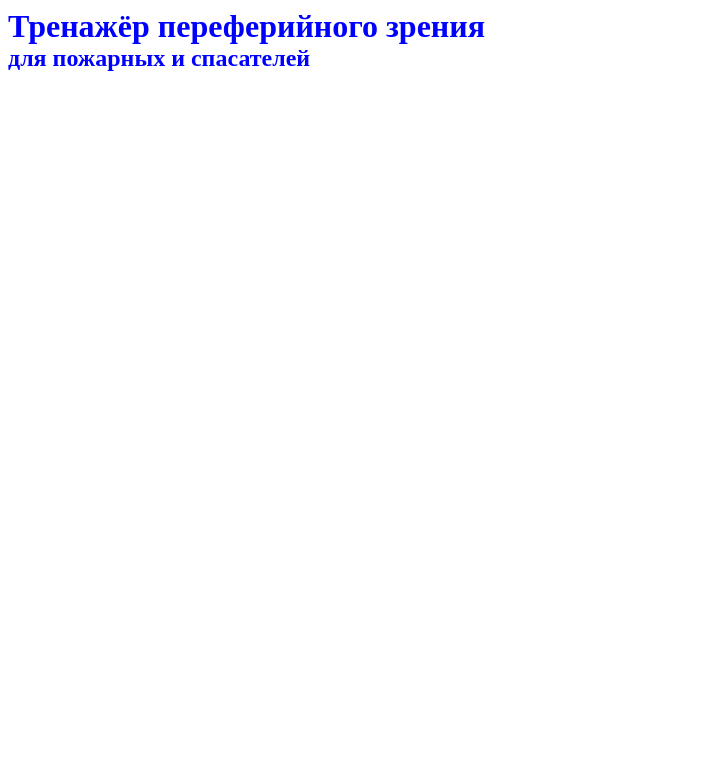
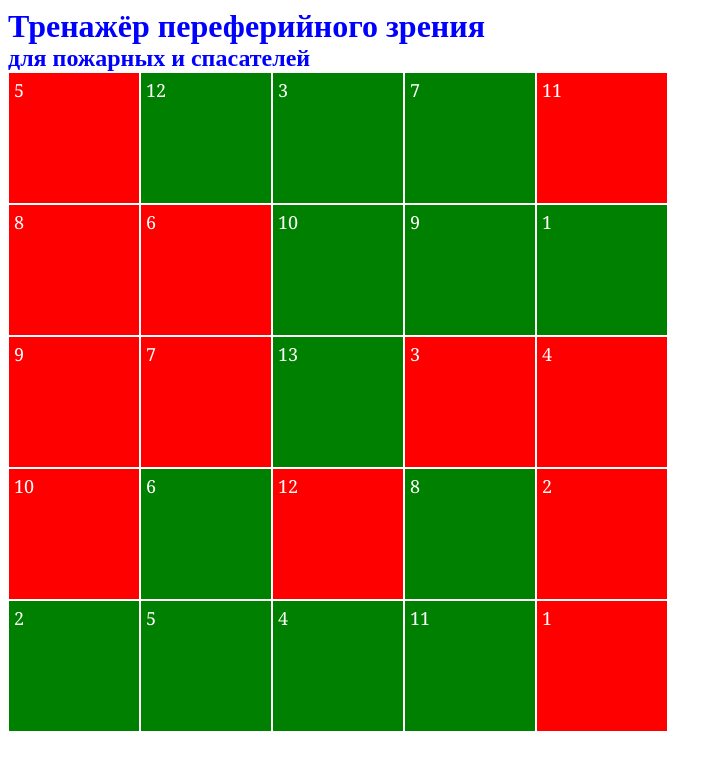
Before and after one commit to Aparin/traner-of-peripheral-vision, a website built with webpack: page dist/traner-of-peripheral-vision.html in a window 1280 px wide. Shown: the whole page, without its empty margins (0-722 px from the left). Built offline with nearby package versions, Linux system fonts and the light colour scheme.

Commit message:
output squares in DOM

```diff
--- a/src/index.js
+++ b/src/index.js
@@ -1,4 +1,4 @@
 import './main.css'
-import mapGenerator from './mapGenerator';
+import squaresToPage from './squaresToPage';
 
-console.log(mapGenerator());
+squaresToPage();
--- a/src/main.css
+++ b/src/main.css
@@ -3,3 +3,27 @@ h2 {
     color: blue;
     margin: 0 auto;
 }
+
+#root {
+    width: 680px;
+}
+
+.red,
+.green {
+    color: white;
+    font-size: 18px;
+    font-family: Georgia, 'Times New Roman', Times, serif;
+    width: 120px;
+    height: 120px;
+    display: inline-block;
+    padding: 5px;
+    border: 1px solid white;
+}
+
+.red {
+    background-color: red;
+}
+
+.green {
+    background-color: green;
+}
--- a/src/mapGenerator.js
+++ b/src/mapGenerator.js
@@ -1,30 +1,12 @@
 export default function mapGenerator() {
-  let green = 0, red = 0;
   let arr = [];
 
-  for (let i = 1; i < 26; i++) {
-    const rand = Math.random();
+  for (let red = 1; red <= 12; red++) {
+    arr.push(`<div id="red${red}" class="red">${red}</div>`);
+  }
+  for (let green = 1; green <= 13; green++) {
+    arr.push(`<div id="green${green}" class="green">${green}</div>`);
+  }
 
-    if (green === 13) {
-      red++;
-      arr.push('red');
-      continue;
-    }
-
-    if (red === 12) {
-      green++;
-      arr.push('green');
-      continue;
-    }
-
-    if (rand >= 0.5) {
-      green++;
-      arr.push('green');
-    }
-    else {
-      red++;
-      arr.push('red');
-    }
-  }
-  return [red, green, arr];
+  return arr;
 }
--- /dev/null
+++ b/src/squaresToPage.js
@@ -0,0 +1,13 @@
+import mapGenerator from './mapGenerator';
+
+export default function squaresToPage() {
+  const arr = mapGenerator();
+  let html = '';
+
+  while (arr.length !=0) {
+    const position = Math.round(arr.length * Math.random());
+    html += arr.splice(position, 1);
+  }
+
+  document.getElementById('root').innerHTML = html;
+}
```
Also changed, not shown: dist/index.js, dist/traner-of-peripheral-vision.html.
